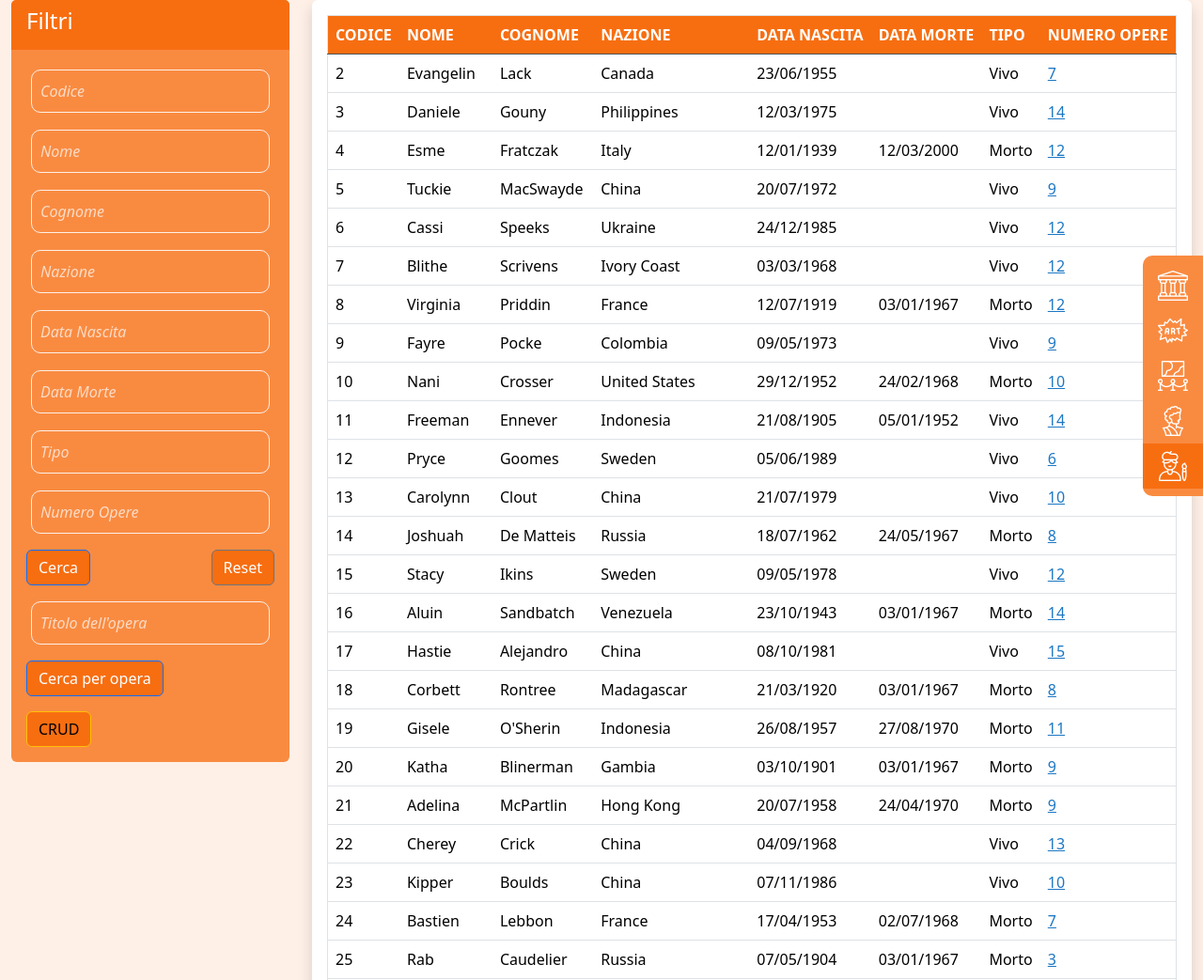
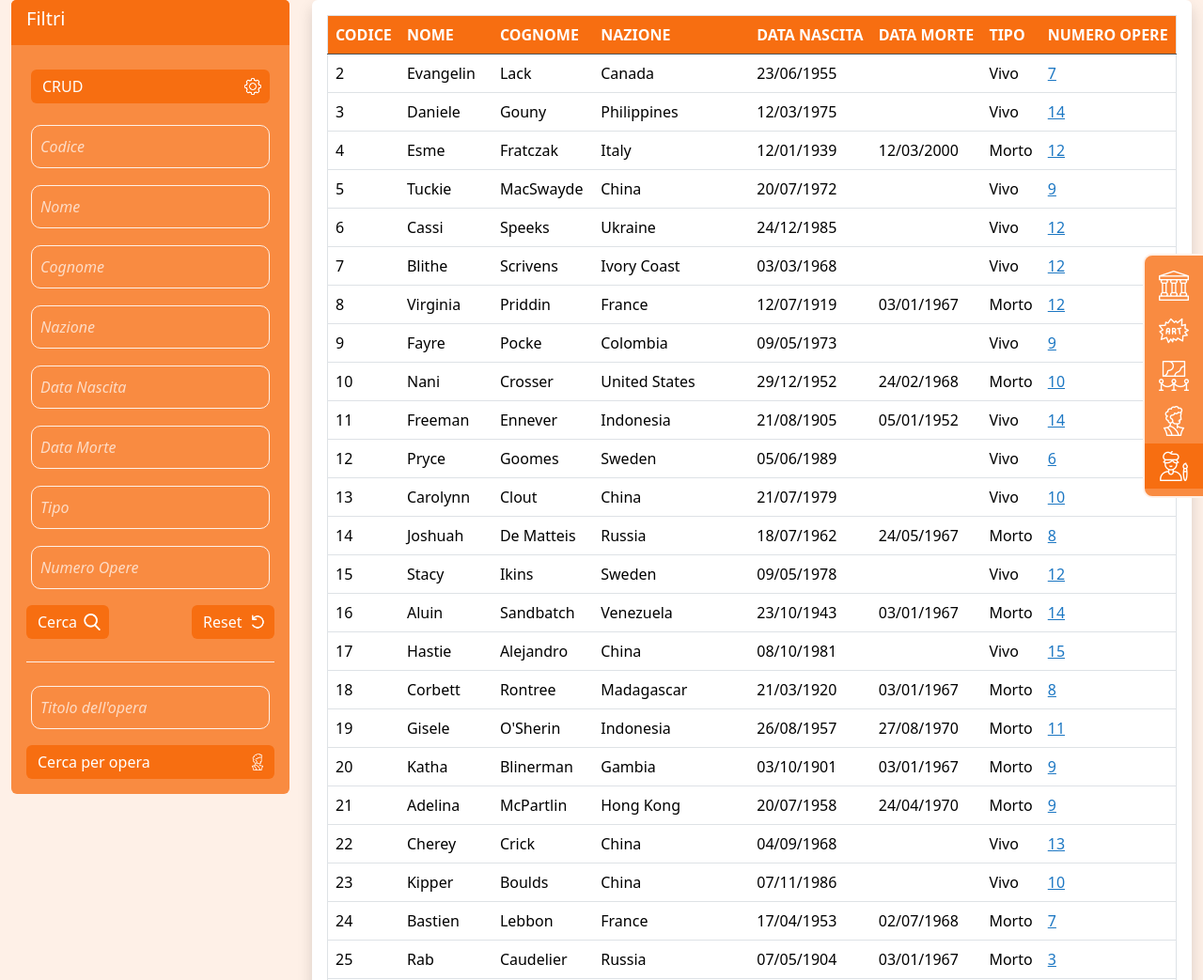
Before and after one commit to DanieleGotti/MUSEO_Digital_Art_2.0, a Django app: page /autore/ in a window 1280 px wide. Shown: the top 1043 px of the page at 94% size. Run offline with Django 5.2, Linux system fonts and the light colour scheme; data comes from the database, SQL or seed files in the repository; both versions use the stored data as it was after the commit; some libraries are stand-ins or nearby versions.

Commit message:
UI buttons

```diff
--- a/museodigitalart/apps/main/templates/main/autore.html
+++ b/museodigitalart/apps/main/templates/main/autore.html
@@ -26,9 +26,21 @@
             <div class="col-md-3">
                 <div class="card">
                     <div class="card-header">
-                        <h4>Filtri</h4>
+                        <h5>Filtri</h5>
                     </div>
                     <div class="card-body">
+
+                        <form method="POST" action="." >
+                            {% csrf_token %}
+                            <li class="mb-3">
+                                <input type="hidden" name="toggle_crud" value="true">
+                                <button type="submit" class="btn btn-warning d-flex align-items-center justify-content-between">
+                                    <span>CRUD</span>
+                                    <img src="{% static 'img/crud.png' %}"/>
+                                </button>
+                            </li>
+                        </form>
+
                         <form method="GET" action=".">
                             <div class="mb-3">
                                 <input type="text" class="input" id="codice" name="codice" value="{{ request.GET.codice }}">
@@ -62,35 +74,42 @@
                                 <input type="text" class="input" id="numeroOpere" name="numeroOpere" value="{{ request.GET.numeroOpere }}">
                                 <label for="numeroOpere" class="placeHolder">Numero Opere</label>
                             </div>
-                            <div class="d-flex justify-content-between">
-                                <button type="submit" class="btn btn-primary">Cerca</button>
-                                <button type="reset" class="btn btn-secondary" onclick="window.location.href='/autore/'">Reset</button>
+                            <div class="d-flex align-items-center justify-content-between">
+                                <button type="submit" class="btn btn-primary d-flex align-items-center justify-content-between col-md-4">
+                                    <span>Cerca</span>
+                                    <img src="{% static 'img/cerca.png' %}"/>
+                                </button>
+                                <button type="reset" class="btn btn-secondary d-flex align-items-center justify-content-between col-md-4" onclick="window.location.href='/autore/'">
+                                    <span>Reset</span>
+                                    <img src="{% static 'img/reset.png' %}"/>
+                                </button>
                             </div>
                         </form>
-
+                        <div class="border-bottom my-4"></div>
                         <form name="myform2" class="form mt-3" method="GET" action=".">
-                            <div class="mb-3">
-                                <input type="text" class="input" id="nomeopera" name="nomeopera" value="{{ request.GET.nomeopera }}">
-                                <label for="nomeopera" class="placeHolder">Titolo dell'opera</label>
-                            </div>
-                            <button type="submit" class="btn btn-primary">Cerca per opera</button>
-                        </form>
-
-                        <form method="POST" action="." class="mt-3">
-                            {% csrf_token %}
-                            <input type="hidden" name="toggle_crud" value="true">
-                            <button type="submit" class="btn btn-warning">CRUD</button>
+                            <li class="mb-3">
+                                <input id="opera" class="input" name="nomeopera" type="text" value="{{ request.GET.nomeopera}}">
+                                <label class="placeHolder">Titolo dell'opera</label>
+                            </li>
+                            <li class="d-flex">
+                                <button type="submit" class="btn btn-primary d-flex align-items-center justify-content-between">
+                                   <span>Cerca per opera</span>
+                                   <img src="{% static 'img/operaStatica.png' %}"/>
+                                </button>
+                            </li>
                         </form>
                     </div>
                 </div>
             </div>
 
-
             <!-- Tabella a destra -->
             <div class="col-md-9">
                 {% if mostra %}
-                <div class="d-flex justify-content-end mb-3">
-                    <button class="btn btn-success" onclick="showCreateForm()">Inserisci Autore</button>
+                <div class="d-flex col-md-3 mb-2">
+                    <button class="btn btn-success d-flex align-items-center justify-content-between" onclick="showCreateForm()">
+                        <span>Inserisci Autore</span>
+                        <img src="{% static 'img/inserisci.png' %}" >
+                    </button>
                 </div>
                 {% endif %}
                 <div id="result" class="table-responsive bg-white rounded p-3 shadow">
@@ -176,8 +195,14 @@
                     Sei sicuro di voler modificare questo autore?
                 </div>
                 <div class="modal-footer">
-                    <button type="button" class="btn btn-secondary" data-bs-dismiss="modal">Annulla</button>
-                    <button type="button" class="btn btn-primary" onclick="confermaModifica()">Conferma</button>
+                    <button type="button" class="btn btn-secondary d-flex align-items-center justify-content-between col-md-3" data-bs-dismiss="modal">
+                        <span>Annulla</span>
+                        <img src="{% static 'img/indietro.png' %}"/>
+                    </button>
+                    <button type="button" class="btn btn-primary d-flex align-items-center justify-content-between col-md-3" onclick="confermaModifica()">
+                        <span>Conferma</span>
+                        <img src="{% static 'img/conferma.png' %}"/>
+                    </button>
                 </div>
             </div>
         </div>
@@ -197,8 +222,14 @@
                     Sei sicuro di voler cancellare questo autore?
                 </div>
                 <div class="modal-footer">
-                    <button type="button" class="btn btn-secondary" data-bs-dismiss="modal">Chiudi</button>
-                    <button type="button" class="btn btn-danger" onclick="confermaCancellazione()">Conferma</button>
+                    <button type="button" class="btn btn-secondary d-flex align-items-center justify-content-between col-md-3" data-bs-dismiss="modal">
+                        <span>Annulla</span>
+                        <img src="{% static 'img/indietro.png' %}"/>
+                    </button>
+                    <button type="button" class="btn btn-danger d-flex align-items-center justify-content-between col-md-3" onclick="confermaCancellazione()">
+                        <span>Conferma</span>
+                        <img src="{% static 'img/conferma.png' %}"/>
+                    </button>
                 </div>
             </div>
         </div>
@@ -243,11 +274,17 @@
                         </div>
                         <input type="hidden" id="tipocreate" name="tipocreate" value="Vivo">
                         <input type="hidden" id="numeroOpere" name="numeroOpere" value="0">
-                        <div class="modal-footer">
-                            <button type="button" class="btn btn-secondary" data-bs-dismiss="modal">Annulla</button>
-                            <button type="button" class="btn btn-primary" onclick="mostraConfermaInserimento()">Inserisci</button>
-                        </div>
                     </form>
+                </div>
+                <div class="modal-footer">
+                    <button type="button" class="btn btn-secondary d-flex align-items-center justify-content-between col-md-3" data-bs-dismiss="modal">
+                        <span>Annulla</span>
+                        <img src="{% static 'img/indietro.png' %}"/>
+                    </button>
+                    <button type="button" class="btn btn-primary d-flex align-items-center justify-content-between col-md-3" onclick="mostraConfermaInserimento()">
+                        <span>Inserisci</span>
+                        <img src="{% static 'img/inserisci.png' %}"/>
+                    </button>
                 </div>
             </div>
         </div>
@@ -267,8 +304,14 @@
                     Sei sicuro di voler inserire questo autore?
                 </div>
                 <div class="modal-footer">
-                    <button type="button" class="btn btn-secondary" data-bs-dismiss="modal">Annulla</button>
-                    <button type="button" class="btn btn-primary" onclick="confermaInserimento()">Conferma</button>
+                    <button type="button" class="btn btn-secondary d-flex align-items-center justify-content-between col-md-3" data-bs-dismiss="modal">
+                        <span>Annulla</span>
+                        <img src="{% static 'img/indietro.png' %}"/>
+                    </button>
+                    <button type="button" class="btn btn-danger d-flex align-items-center justify-content-between col-md-3" onclick="confermaInserimento()">
+                        <span>Conferma</span>
+                        <img src="{% static 'img/conferma.png' %}"/>
+                    </button>
                 </div>
             </div>
         </div>
--- a/museodigitalart/static/css/cssNav.css
+++ b/museodigitalart/static/css/cssNav.css
@@ -18,6 +18,9 @@
     border-bottom-left-radius: 10px;
     overflow: hidden;
     z-index: 1000;
+    border-top: 2px solid #FEF0E7;
+    border-left: 2px solid #FEF0E7;
+    border-bottom: 2px solid #FEF0E7;
   }
 
   .navbarNav {
--- a/museodigitalart/static/css/cssPage.css
+++ b/museodigitalart/static/css/cssPage.css
@@ -66,7 +66,8 @@
     border: 2px solid white !important;
   }
 
-  .input:focus + .placeHolder, .input.datepicker:focus + .placeHolder, .input.notEmpty + .placeHolder,  .input.datepicker.notEmpty + .placeHolder {
+  .input:focus + .placeHolder, .input.datepicker:focus + .placeHolder,
+    .input.notEmpty + .placeHolder,  .input.datepicker.notEmpty + .placeHolder {
     top: 25% !important;
     transform: translateY(-100%) !important;
     font-weight: 500;
@@ -75,9 +76,9 @@
   }
 
   .input:-webkit-autofill, .input.datepicker:-webkit-autofill,
-   .input:-webkit-autofill:hover, .input.datepicker:-webkit-autofill:hover,
-.input:-webkit-autofill:focus, .input.datepicker:-webkit-autofill:focus,
- .input:-webkit-autofill:active, .input.datepicker:-webkit-autofill:active {
+    .input:-webkit-autofill:hover, .input.datepicker:-webkit-autofill:hover,
+    .input:-webkit-autofill:focus, .input.datepicker:-webkit-autofill:focus,
+    .input:-webkit-autofill:active, .input.datepicker:-webkit-autofill:active {
   background-color: #F98B41 !important;
   color: white !important;
   border: 1px solid #FEF0E7 !important;
@@ -102,19 +103,27 @@
 }
 
 .btn {
+  width: 100%;
   background-color: #F76E11 !important;
-  color: white;
+  color: white !important;
+  border: none !important;
+  border: 1px solid green;
 }
 
-.btn {
-
+.btn:hover {
+  background-color: #FFB68D !important;
+  border: 2px solid white !important;
 }
 
+.btn img {
+  height: 12px;
+  transform: scale(1.5);
+  filter: contrast(0%) brightness(200%);
+}
 
-
-
-
-
+.radio {
+  display: none;
+}
 
 .radio + .radioLabel {
   display: block;
@@ -139,8 +148,8 @@
 }
 
 .radio + .radioLabel::after {
-  height: 12px;
-  width: 12px;
+  height: 16px;
+  width: 16px;
   border: 2px solid #FEF0E7;
   left: 10px;
   top: calc(50% - 7px);
@@ -178,6 +187,27 @@
   color: white;
 }
 
+::-webkit-scrollbar {
+  width: 0.5em;
+  height: .5em;
+  background-color: #FEF0E7;
+}
+
+::-webkit-scrollbar-track {
+  background-color:#FEF0E7;
+  border-radius: 100vw;
+  margin-block: .5em;
+}
+
+::-webkit-scrollbar-thumb {
+  background: #F76E11;
+  border: 2px solid #FEF0E7;
+  border-radius: 100vw;
+}
+
+::-webkit-scrollbar-thumb:hover {
+  background: #F98B41;
+}
 
 
 
@@ -185,25 +215,10 @@
 
 
 
-  .btn-primary {
-    background-color: #F76E11;
-    border: none;
-  }
 
-  .btn-primary:hover {
-    background-color: #FFB68D;
-    border: 2px solid white;
-  }
 
-  .btn-secondary {
-    background-color: #F76E11;
-    border: none;
-  }
 
-  .btn-secondary:hover {
-    background-color: #FFB68D;
-    border: 2px solid white;
-  }
+
 
   .table-hover tbody tr:hover {
     background-color: rgba(255, 182, 141, 0.5) !important; /* Colore tenue di arancione */
--- a/museodigitalart/static/js/jsFiltersMove.js
+++ b/museodigitalart/static/js/jsFiltersMove.js
@@ -33,9 +33,13 @@ document.addEventListener('DOMContentLoaded', function () {
 
 // Cambia classe agli inputPop in modo che il placeHolder cambi posizione
 document.addEventListener('DOMContentLoaded', function () {
-  const inputs = document.querySelectorAll('.inputPop');
+  const inputs = document.querySelectorAll('.input');
 
   inputs.forEach(function (input) {
+    if (input.value !== '') {
+      input.classList.add('notEmpty');
+    }
+
     input.addEventListener('input', function () {
       if (input.value !== '') {
         input.classList.add('notEmpty');
--- a/museodigitalart/static/js/jsNav.js
+++ b/museodigitalart/static/js/jsNav.js
@@ -22,11 +22,8 @@ function animateIcon(element) {
     const color = '#F76E11';
 
     if (elements.length === 0) {
-      console.log("Nessun elemento trovato con la classe 'navItem'");
       return;
     }
-
-    console.log("Pagina corrente:", currentPage);
 
     switch (currentPage) {
       case 'home':
```
Also changed, not shown: museodigitalart/apps/main/templates/main/opera.html (+10 -4 lines), museodigitalart/apps/main/templates/main/sala.html (+14 -7 lines), museodigitalart/apps/main/templates/main/tema.html (+10 -4 lines), database/db.sqlite3.
